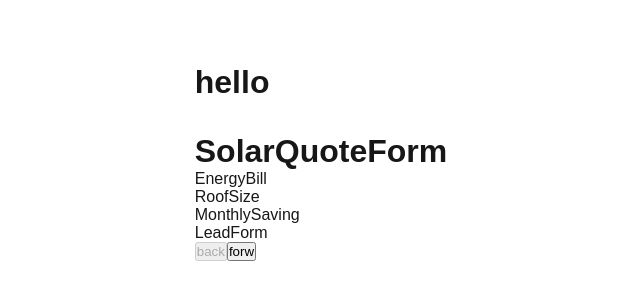
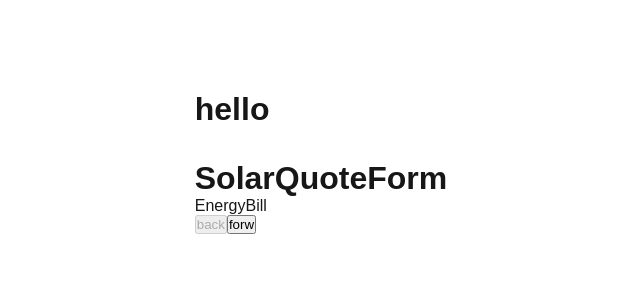
Before and after one commit to Liliana-MP/solar-calc, a Next.js app: page / in a window 1280 px wide. Shown: the part 238-538 px from the top of the page, without its empty margins (319-959 px from the left). Built offline with nearby package versions, Linux system fonts and the light colour scheme.

Commit message:
rendering different components based on step

```diff
--- a/src/app/_components/SolarQuoteForm.tsx
+++ b/src/app/_components/SolarQuoteForm.tsx
@@ -21,10 +21,10 @@ export const SolarQuoteForm = () => {
     <div>
       <h1>SolarQuoteForm</h1>
       <form>
-        <EnergyBill />
-        <RoofSize />
-        <MonthlySaving />
-        <LeadForm />
+        {currentStep === 0 && <EnergyBill />}
+        {currentStep === 1 && <RoofSize />}
+        {currentStep === 2 && <MonthlySaving />}
+        {currentStep === 3 && <LeadForm />}
       </form>
       <button disabled={currentStep === 0} onClick={() => back()}>
         back
```
